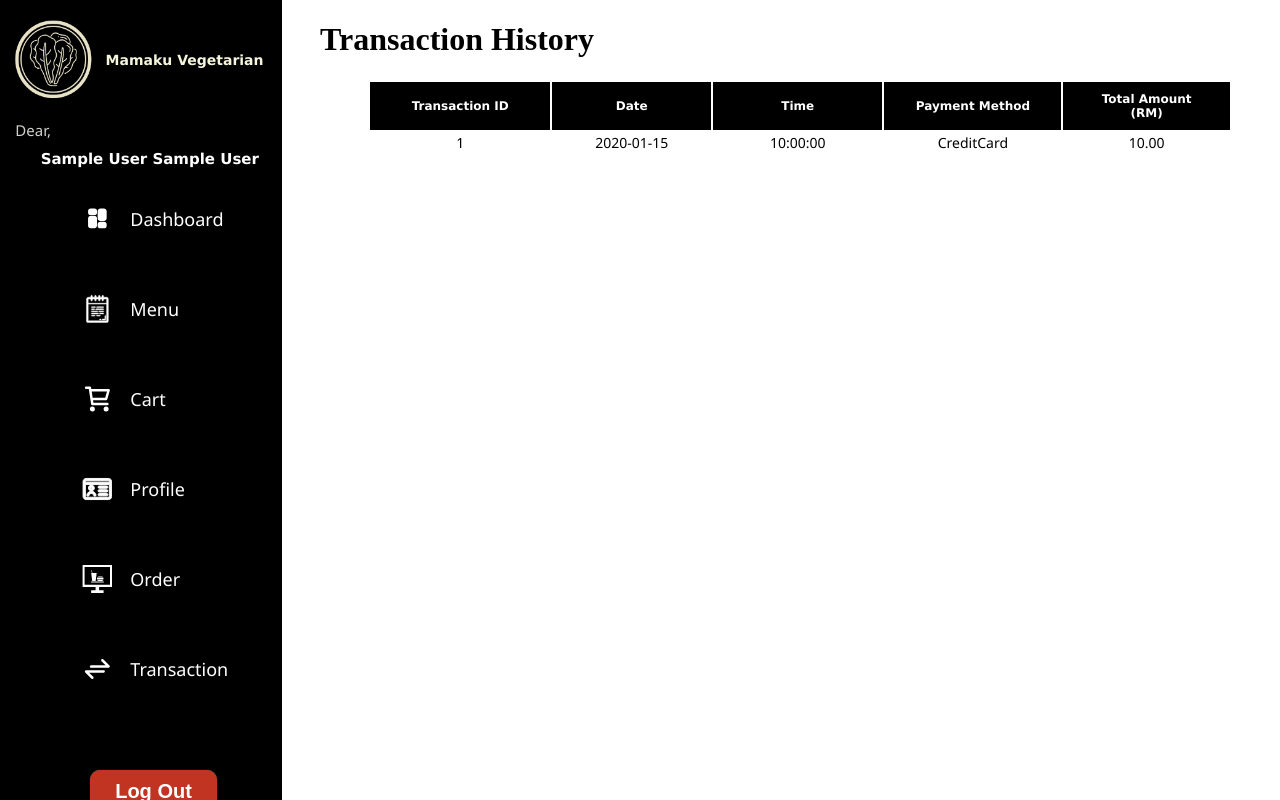
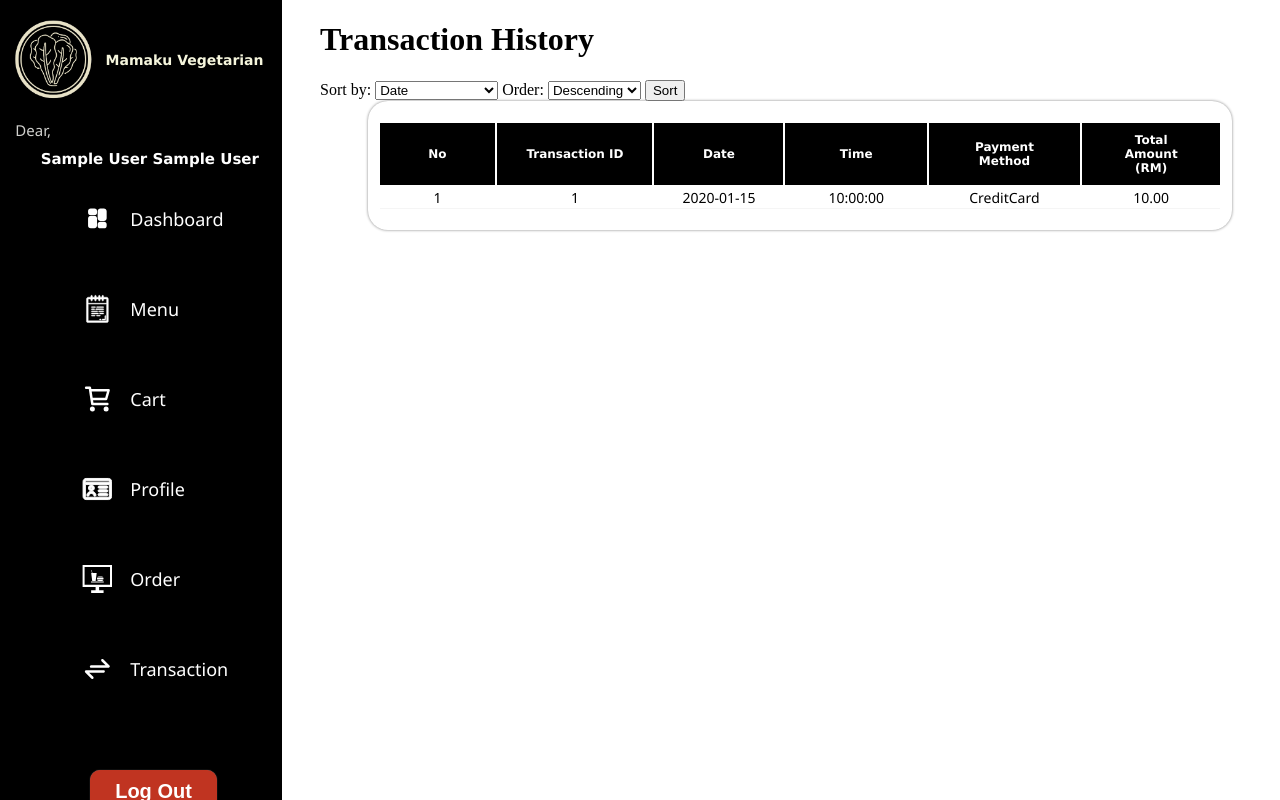
Before and after one commit to JEDIWONG/Mamaku_Vegetarian, a PHP site: page /view/transaction.php in a window 1280 px wide. Run offline with PHP 8.4, Linux system fonts and the light colour scheme; the visitor is signed in with stand-in values (Sample User, id 1); tables that the repository leaves empty hold one stand-in row (values such as "Sample post").

Commit message:
updates and fixes

```diff
--- a/style/transaction.css
+++ b/style/transaction.css
@@ -1,5 +1,9 @@
 .transaction-table{
     margin-inline: 5%;
+    box-shadow: 0px 0px 3px grey;
+    padding-block: 20px;
+    padding-inline: 1%;
+    border-radius: 20px;
 }
 
 .transaction-header th{
@@ -22,6 +26,10 @@
     font-family: 'Segoe UI', Tahoma, Geneva, Verdana, sans-serif;
 }
 
+.transaction-row tr{
+    box-shadow: 0px 1px 0.5px rgb(245, 245, 245);
+}
+
 .transaction-row :hover{
     background-color: rgb(242, 242, 242);
 }
--- a/view/transaction.php
+++ b/view/transaction.php
@@ -12,8 +12,21 @@ $conn = $db->conn;
 
 $transactions = [];
 
+// Get sorting options from the dropdown
+$orderColumn = $_GET['order'] ?? 'transaction_date'; // Default sorting column
+$orderDirection = strtoupper($_GET['direction'] ?? 'DESC'); // Default sorting direction
+
+// Validate order column and direction
+$validColumns = ['transaction_id', 'transaction_date', 'transaction_time', 'payment_method', 'total_amount'];
+if (!in_array($orderColumn, $validColumns)) {
+    $orderColumn = 'transaction_date';
+}
+if (!in_array($orderDirection, ['ASC', 'DESC'])) {
+    $orderDirection = 'DESC';
+}
+
 try {
-    // Query all transactions for the logged-in user with total_amount
+    // Query all transactions for the logged-in user with sorting
     $stmt = $conn->prepare("
         SELECT
             t.transaction_id,
@@ -24,7 +37,7 @@ try {
         FROM transaction t
         JOIN `order` o ON t.order_id = o.order_id
         WHERE o.user_id = ?
-        ORDER BY t.transaction_date DESC
+        ORDER BY $orderColumn $orderDirection
     ");
     $stmt->bind_param("i", $_SESSION['user_id']);
     $stmt->execute();
@@ -40,6 +53,8 @@ try {
 
 $conn->close();
 ?>
+
+
 <!DOCTYPE html>
 <html lang="en">
 <head>
@@ -50,7 +65,6 @@ $conn->close();
     <link rel="stylesheet" href="../style/index.css">
     <link rel="stylesheet" href="../style/sidebar.css">
     <link rel="stylesheet" href="../style/transaction.css">
-
 </head>
 <body>
 
@@ -58,9 +72,30 @@ $conn->close();
 
     <main>
         <h1>Transaction History</h1>
+
+        <!-- Sorting Dropdown -->
+        <form method="GET" class="sorting-form">
+            <label for="order">Sort by:</label>
+            <select name="order" id="order">
+                <option value="transaction_date" <?php echo ($orderColumn === 'transaction_date') ? 'selected' : ''; ?>>Date</option>
+                <option value="transaction_time" <?php echo ($orderColumn === 'transaction_time') ? 'selected' : ''; ?>>Time</option>
+                <option value="payment_method" <?php echo ($orderColumn === 'payment_method') ? 'selected' : ''; ?>>Payment Method</option>
+                <option value="total_amount" <?php echo ($orderColumn === 'total_amount') ? 'selected' : ''; ?>>Total Amount</option>
+            </select>
+
+            <label for="direction">Order:</label>
+            <select name="direction" id="direction">
+                <option value="ASC" <?php echo ($orderDirection === 'ASC') ? 'selected' : ''; ?>>Ascending</option>
+                <option value="DESC" <?php echo ($orderDirection === 'DESC') ? 'selected' : ''; ?>>Descending</option>
+            </select>
+
+            <button type="submit">Sort</button>
+        </form>
+
         <table class="transaction-table">
             <thead>
                 <tr class="transaction-header">
+                    <th>No</th>
                     <th>Transaction ID</th>
                     <th>Date</th>
                     <th>Time</th>
@@ -70,8 +105,10 @@ $conn->close();
             </thead>
             <tbody class="transaction-row">
                 <?php if (!empty($transactions)): ?>
+                    <?php $no = 1; ?>
                     <?php foreach ($transactions as $transaction): ?>
                         <tr>
+                            <td><?php echo $no++; ?></td>
                             <td><?php echo htmlspecialchars($transaction['transaction_id']); ?></td>
                             <td><?php echo htmlspecialchars($transaction['transaction_date']); ?></td>
                             <td><?php echo htmlspecialchars($transaction['transaction_time']); ?></td>
```
Also changed, not shown: style/searchpanel.css (+9 -2 lines). Lines whose indentation alone changed are shown as unchanged.
